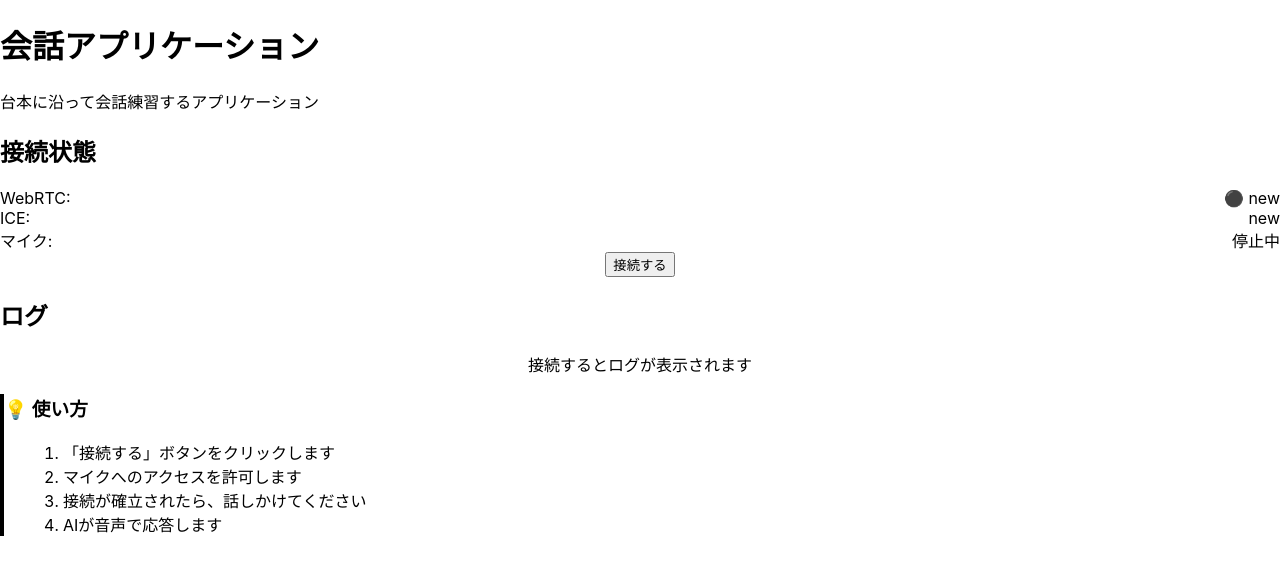
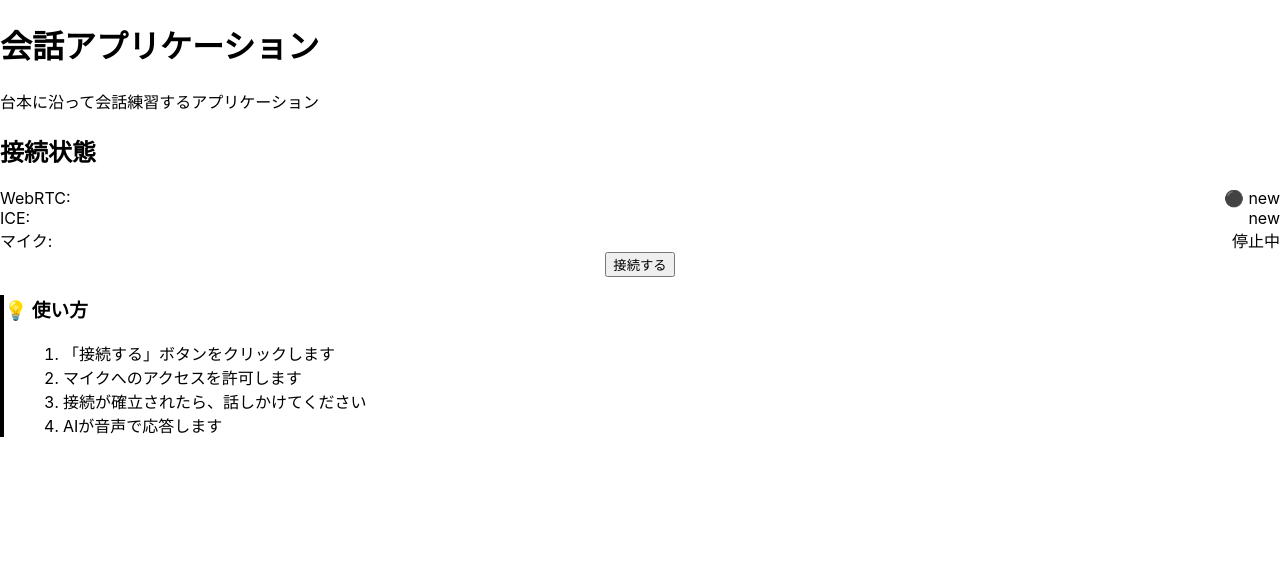
Before and after one commit to unokun/convo-partner, a React (Vite) app: page / in a window 1280 px wide. Shown: the top 574 px of the page. Built offline with nearby package versions, Linux system fonts and the light colour scheme.

Commit message:
ログの画面出力を削除

```diff
--- a/src/components/ConvoPartner.tsx
+++ b/src/components/ConvoPartner.tsx
@@ -1,4 +1,4 @@
-import React, { useEffect, useRef } from 'react';
+import React from 'react';
 import { useRealtimeWebRTC } from '../hooks/useRealtimeWebRTC';
 import { ConnectionButton } from './ConnectionButton';
 
@@ -9,16 +9,9 @@ export const ConvoPartner: React.FC = () => {
     isRecording,
     error,
     connect,
-    disconnect,
-    logs
+    disconnect
   } = useRealtimeWebRTC();
 
-  const logsEndRef = useRef<HTMLDivElement>(null);
-
-  // ログが更新されたら自動スクロール
-  useEffect(() => {
-    logsEndRef.current?.scrollIntoView({ behavior: 'smooth' });
-  }, [logs]);
 
   const getConnectionStateColor = (state: RTCPeerConnectionState) => {
     switch (state) {
@@ -130,35 +123,6 @@ export const ConvoPartner: React.FC = () => {
           </div>
         )}
 
-        {/* ログ表示エリア */}
-        <div className="bg-white rounded-lg shadow-md p-6">
-          <h2 className="text-xl font-semibold text-gray-800 mb-4">ログ</h2>
-
-          <div className="bg-gray-900 rounded-lg p-4 h-96 overflow-y-auto font-mono text-sm">
-            {logs.length === 0 ? (
-              <div className="text-gray-500 text-center py-8">
-                接続するとログが表示されます
-              </div>
-            ) : (
-              <div className="space-y-1">
-                {logs.map((log, index) => (
-                  <div
-                    key={index}
-                    className={`
-                      ${log.includes('エラー') || log.includes('失敗') ? 'text-red-400' : ''}
-                      ${log.includes('完了') || log.includes('成功') || log.includes('確立') ? 'text-green-400' : ''}
-                      ${log.includes('接続中') || log.includes('開始') || log.includes('作成中') ? 'text-yellow-400' : ''}
-                      ${!log.includes('エラー') && !log.includes('失敗') && !log.includes('完了') && !log.includes('成功') && !log.includes('確立') && !log.includes('接続中') && !log.includes('開始') && !log.includes('作成中') ? 'text-gray-300' : ''}
-                    `}
-                  >
-                    {log}
-                  </div>
-                ))}
-                <div ref={logsEndRef} />
-              </div>
-            )}
-          </div>
-        </div>
 
         {/* 使い方の説明 */}
         <div className="mt-6 bg-blue-50 border-l-4 border-blue-500 p-4 rounded">
```
